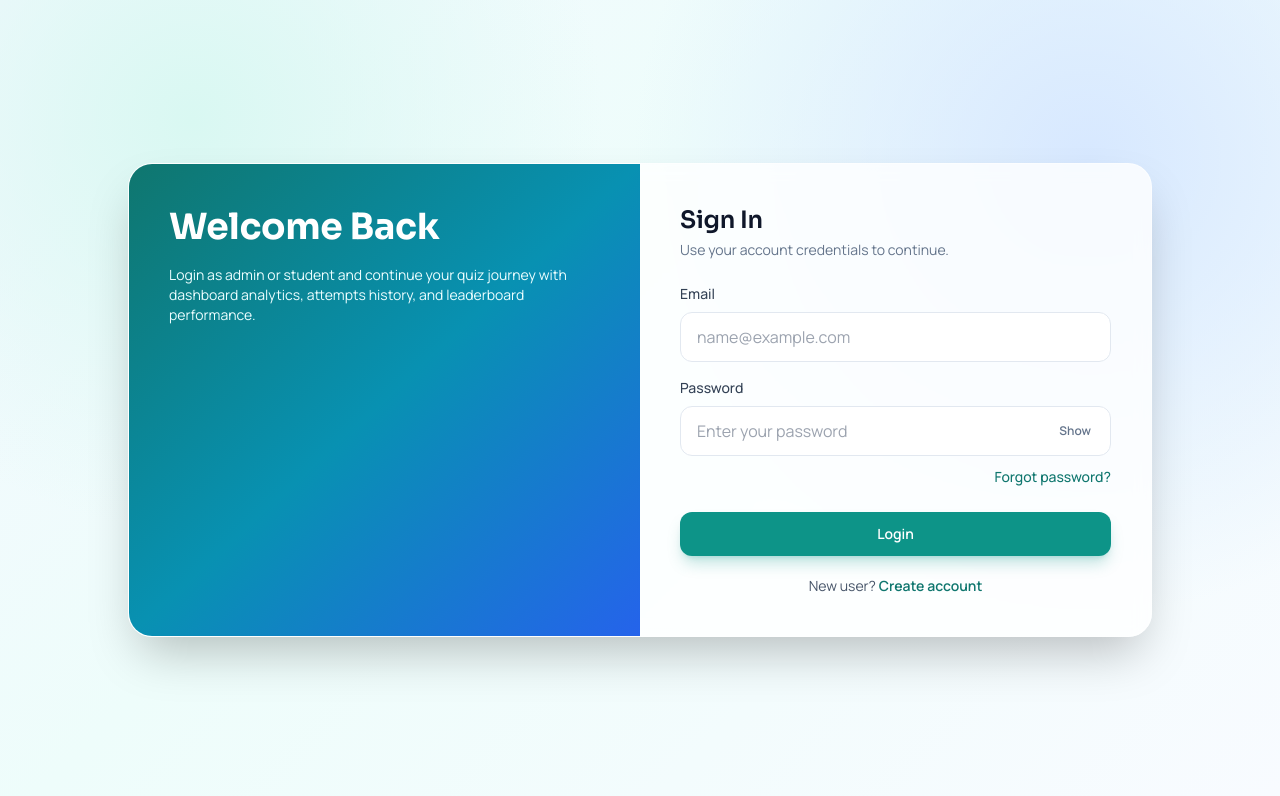
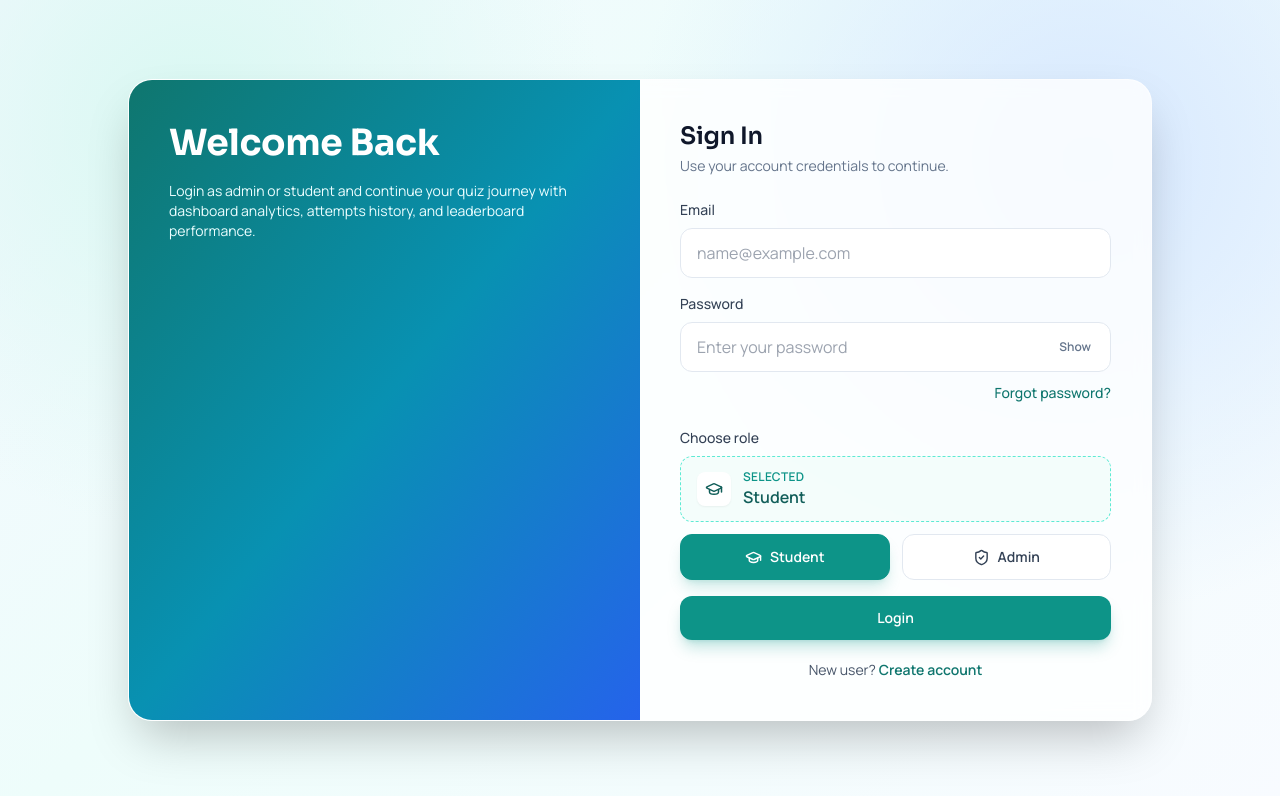
Before and after one commit to MaheshR04/quiz-platform, a React app in the folder frontend/: page /login in a window 1280 px wide. Shown: the top 796 px of the page. Built offline with nearby package versions, Linux system fonts and the light colour scheme; the HTML template or start-up script is replaced by a standard one.

Commit message:
login for user and admin saparate option

```diff
--- /dev/null
+++ b/frontend/src/components/RoleDropSelector.jsx
@@ -0,0 +1,77 @@
+import { GraduationCap, ShieldCheck } from "lucide-react";
+
+const ROLES = [
+  {
+    value: "student",
+    label: "Student",
+    icon: GraduationCap
+  },
+  {
+    value: "admin",
+    label: "Admin",
+    icon: ShieldCheck
+  }
+];
+
+function RoleDropSelector({ value, onChange }) {
+  const selectedRole = ROLES.find((role) => role.value === value) || ROLES[0];
+  const SelectedIcon = selectedRole.icon;
+
+  const handleDrop = (event) => {
+    event.preventDefault();
+    const nextRole = event.dataTransfer.getData("text/plain");
+
+    if (ROLES.some((role) => role.value === nextRole)) {
+      onChange(nextRole);
+    }
+  };
+
+  return (
+    <div className="mb-4">
+      <label className="mb-2 block text-sm font-medium text-slate-700">Choose role</label>
+
+      <div
+        onDragOver={(event) => event.preventDefault()}
+        onDrop={handleDrop}
+        className="mb-3 flex min-h-16 items-center justify-between rounded-xl border border-dashed border-teal-300 bg-teal-50/70 px-4 py-3 text-teal-800"
+      >
+        <div className="flex items-center gap-3">
+          <div className="rounded-lg bg-white p-2 shadow-sm">
+            <SelectedIcon size={18} />
+          </div>
+          <div>
+            <p className="text-xs font-semibold uppercase tracking-wide text-teal-600">Selected</p>
+            <p className="font-semibold">{selectedRole.label}</p>
+          </div>
+        </div>
+      </div>
+
+      <div className="grid grid-cols-2 gap-3">
+        {ROLES.map((role) => {
+          const Icon = role.icon;
+          const isSelected = value === role.value;
+
+          return (
+            <button
+              key={role.value}
+              type="button"
+              draggable
+              onDragStart={(event) => event.dataTransfer.setData("text/plain", role.value)}
+              onClick={() => onChange(role.value)}
+              className={`flex cursor-grab items-center justify-center gap-2 rounded-xl border px-3 py-3 text-sm font-semibold transition active:cursor-grabbing ${
+                isSelected
+                  ? "border-teal-600 bg-teal-600 text-white shadow-lg shadow-teal-600/20"
+                  : "border-slate-200 bg-white text-slate-700 hover:border-teal-300 hover:bg-teal-50"
+              }`}
+            >
+              <Icon size={17} />
+              {role.label}
+            </button>
+          );
+        })}
+      </div>
+    </div>
+  );
+}
+
+export default RoleDropSelector;
--- a/frontend/src/pages/Login.jsx
+++ b/frontend/src/pages/Login.jsx
@@ -1,5 +1,6 @@
 import { useState } from "react";
 import { Link, useNavigate } from "react-router-dom";
+import RoleDropSelector from "../components/RoleDropSelector";
 import API from "../services/api";
 import { normalizeRole } from "../utils/auth";
 
@@ -9,7 +10,8 @@ function Login() {
   const [loading, setLoading] = useState(false);
   const [form, setForm] = useState({
     email: "",
-    password: ""
+    password: "",
+    role: "student"
   });
 
   const handleChange = (event) => {
@@ -24,6 +26,7 @@ function Login() {
       const response = await API.post("/auth/login", form);
       const user = response.data?.user || {};
       const token = response.data?.token;
+      const loggedInRole = normalizeRole(user.role);
 
       if (!token) {
         throw new Error("Token not received from server");
@@ -37,7 +40,7 @@ function Login() {
           name: user.name,
           email: user.email,
           phone: user.phone,
-          role: normalizeRole(user.role)
+          role: loggedInRole
         })
       );
 
@@ -106,6 +109,11 @@ function Login() {
               </button>
             </div>
 
+            <RoleDropSelector
+              value={form.role}
+              onChange={(role) => setForm((prev) => ({ ...prev, role }))}
+            />
+
             <button
               type="submit"
               disabled={loading}
--- a/frontend/src/pages/Register.jsx
+++ b/frontend/src/pages/Register.jsx
@@ -1,6 +1,8 @@
 import { useState } from "react";
 import { Link, useNavigate } from "react-router-dom";
+import RoleDropSelector from "../components/RoleDropSelector";
 import API from "../services/api";
+import { normalizeRole } from "../utils/auth";
 
 function Register() {
   const navigate = useNavigate();
@@ -10,7 +12,8 @@ function Register() {
     name: "",
     email: "",
     phone: "",
-    password: ""
+    password: "",
+    role: "student"
   });
 
   const handleChange = (event) => {
@@ -22,11 +25,29 @@ function Register() {
     setLoading(true);
 
     try {
-      await API.post("/auth/register", form);
-      alert("Registered successfully. Please login.");
-      navigate("/login");
+      const response = await API.post("/auth/register", form);
+      const user = response.data?.user || {};
+      const token = response.data?.token;
+
+      if (!token) {
+        throw new Error("Token not received from server");
+      }
+
+      localStorage.setItem("token", token);
+      localStorage.setItem(
+        "user",
+        JSON.stringify({
+          id: user.id,
+          name: user.name,
+          email: user.email,
+          phone: user.phone,
+          role: normalizeRole(user.role)
+        })
+      );
+
+      navigate("/quizzes");
     } catch (error) {
-      alert(error.response?.data?.message || "Register failed");
+      alert(error.response?.data?.message || error.message || "Register failed");
     } finally {
       setLoading(false);
     }
@@ -39,7 +60,7 @@ function Register() {
         className="w-full max-w-md rounded-3xl border border-white/50 bg-white/85 p-8 shadow-2xl backdrop-blur"
       >
         <h1 className="mb-1 text-3xl font-semibold text-slate-900">Create Account</h1>
-        <p className="mb-6 text-sm text-slate-500">Join as a student and start taking quizzes.</p>
+        <p className="mb-6 text-sm text-slate-500">Create your account and open the right dashboard.</p>
 
         <input
           type="text"
@@ -92,6 +113,11 @@ function Register() {
           </button>
         </div>
 
+        <RoleDropSelector
+          value={form.role}
+          onChange={(role) => setForm((prev) => ({ ...prev, role }))}
+        />
+
         <button
           type="submit"
           disabled={loading}
```
Also changed, not shown: 2 other files (tests, documents, lock files or other folders).
